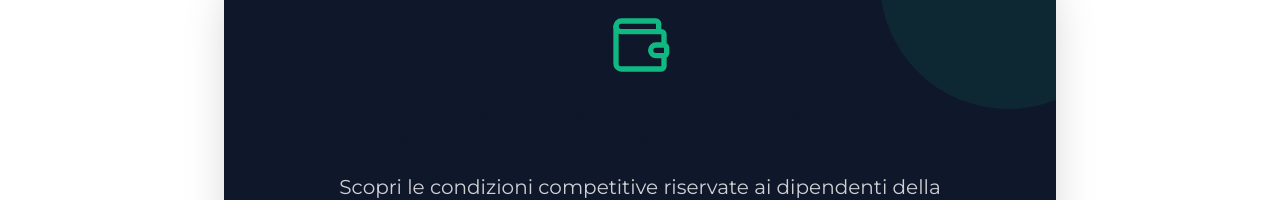
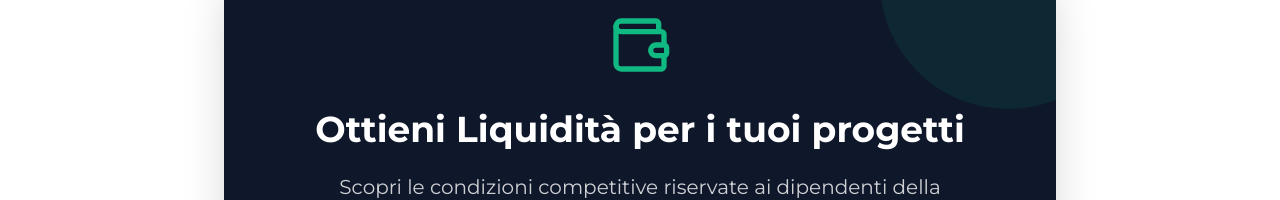
Before and after one commit to maddl-team/biofinance, a React (Vite) app: page /prestiti-enti-locali in a window 1280 px wide. Shown: the part 2082-2282 px from the top of the page. Built offline with nearby package versions, Linux system fonts and the light colour scheme.

Commit message:
fix dark text

```diff
--- a/src/pages/CessioneDelQuinto.tsx
+++ b/src/pages/CessioneDelQuinto.tsx
@@ -181,7 +181,7 @@ const CessioneDelQuinto: React.FC = () => {
                         </div>
                         <div className="bg-primary rounded-3xl p-10 text-white relative overflow-hidden">
                             <div className="relative z-10">
-                                <h3 className="text-3xl font-bold mb-6 italic">Perché scegliere Biofinance?</h3>
+                                <h3 className="text-3xl font-bold mb-6 italic text-white">Perché scegliere Biofinance?</h3>
                                 <p className="text-lg opacity-90 mb-8 leading-relaxed">
                                     "Amiamo definire la Cessione del Quinto come lo strumento più democratico del mercato finanziario. Non giudichiamo il tuo passato, ma investiamo nel tuo presente e nel tuo futuro lavorativo."
                                 </p>
--- a/src/pages/DelegazionePagamento.tsx
+++ b/src/pages/DelegazionePagamento.tsx
@@ -87,7 +87,7 @@ const DelegazionePagamento: React.FC = () => {
                             <div className="w-14 h-14 bg-white/10 rounded-2xl flex items-center justify-center text-secondary mb-8 border border-white/20">
                                 <Users2 className="w-8 h-8" />
                             </div>
-                            <h3 className="text-2xl font-bold mb-4">Esclusiva Dipendenti</h3>
+                            <h3 className="text-2xl font-bold mb-4 text-white">Esclusiva Dipendenti</h3>
                             <p className="text-white/80 leading-relaxed italic">
                                 Purtroppo, i pensionati non possono accedere alla Delega (per legge INPS accetta solo una trattenuta).
                             </p>
--- a/src/pages/EntiLocali.tsx
+++ b/src/pages/EntiLocali.tsx
@@ -130,7 +130,7 @@ const EntiLocali: React.FC = () => {
                         <div className="absolute top-0 right-0 w-64 h-64 bg-secondary opacity-10 rounded-full -mt-20 -mr-20"></div>
                         <div className="relative z-10 flex flex-col items-center">
                             <Wallet className="w-16 h-16 text-secondary mb-8" />
-                            <h2 className="text-3xl lg:text-4xl font-bold mb-6 leading-tight">Ottieni Liquidità per i tuoi progetti</h2>
+                            <h2 className="text-3xl lg:text-4xl font-bold mb-6 leading-tight text-white">Ottieni Liquidità per i tuoi progetti</h2>
                             <p className="text-xl text-white/80 mb-10 max-w-2xl">
                                 Scopri le condizioni competitive riservate ai dipendenti della Pubblica Amministrazione locale.
                             </p>
--- a/src/pages/Sanita.tsx
+++ b/src/pages/Sanita.tsx
@@ -161,7 +161,7 @@ const Sanita: React.FC = () => {
                         <div className="absolute inset-0 bg-secondary opacity-0 group-hover:opacity-5 transition-opacity duration-500"></div>
                         <div className="relative z-10">
                             <HeartPulse className="w-16 h-16 text-secondary mb-8 mx-auto" />
-                            <h2 className="text-3xl lg:text-4xl font-bold mb-6">Il tuo lavoro è proteggere la vita.</h2>
+                            <h2 className="text-3xl lg:text-4xl font-bold mb-6 text-white">Il tuo lavoro è proteggere la vita.</h2>
                             <p className="text-xl text-white/80 mb-10">
                                 Noi proteggiamo i tuoi progetti con le migliori soluzioni di credito.
                             </p>
```
